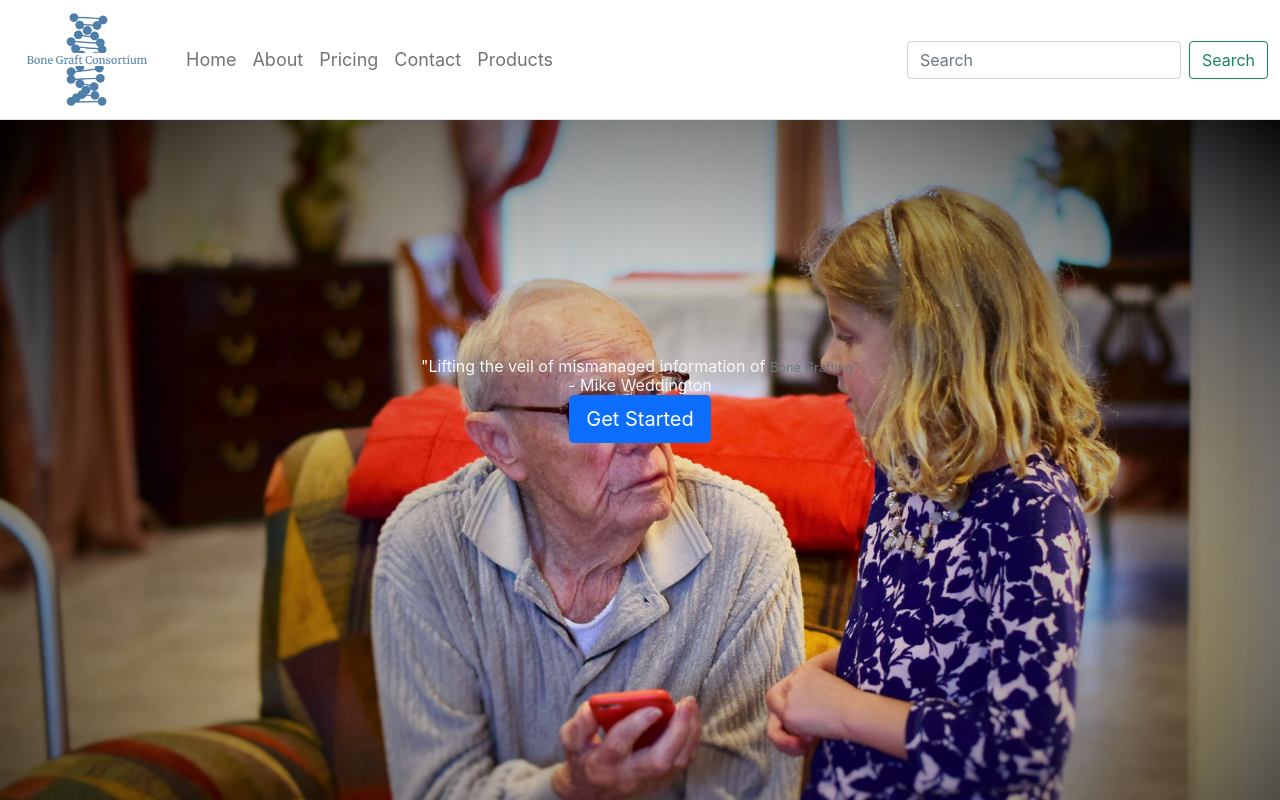
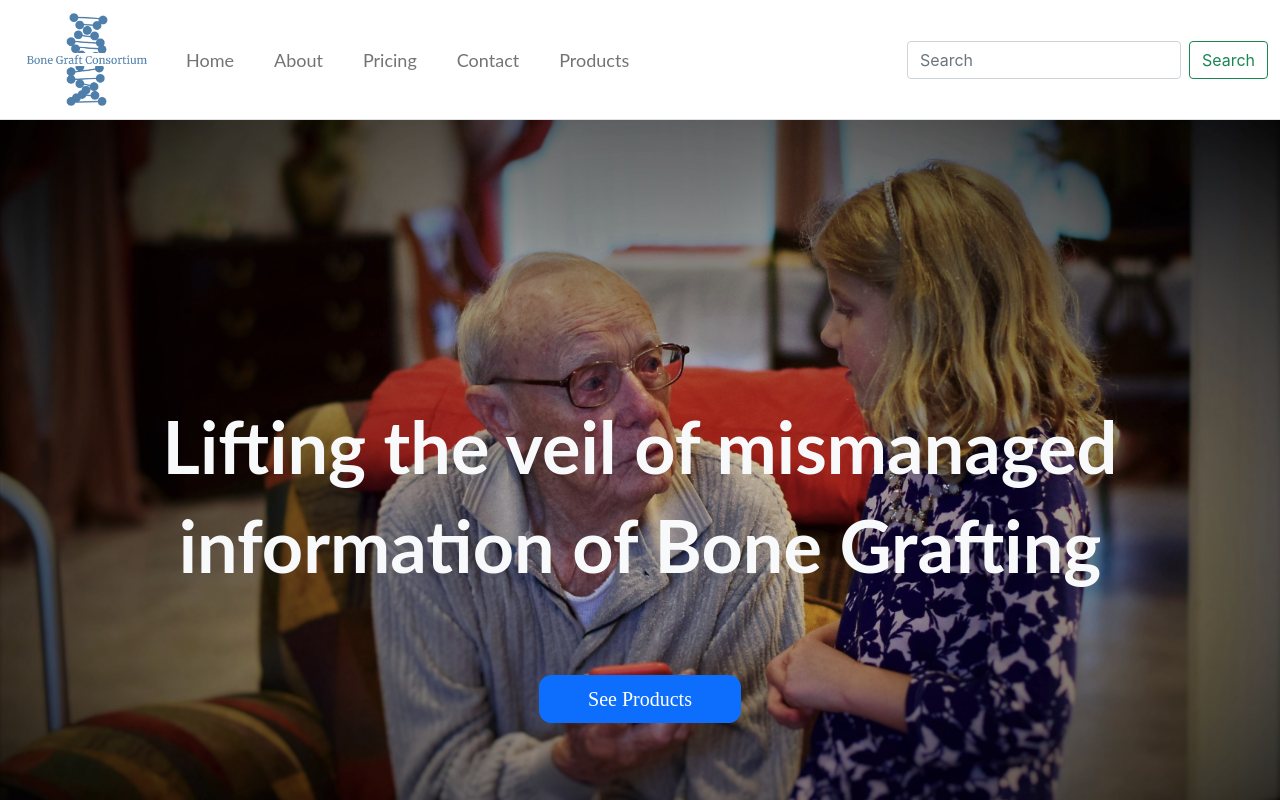
Before and after one commit to davidwilliford99/BGC, a React (Create React App) app in the folder app/: page /home in a window 1280 px wide. Shown: the top 800 px of the page. Built offline with nearby package versions, Linux system fonts and the light colour scheme.

Commit message:
Succesfully integrated API calls

```diff
--- a/app/src/AppRouter.js
+++ b/app/src/AppRouter.js
@@ -13,7 +13,6 @@ import ProductsPage from './pages/ProductsPage'
 
 function AppRouter(){
     return(
-        <BrowserRouter>
             <Routes>
 
                 <Route path="/home" element={<HomePage/>} />
@@ -26,8 +25,8 @@ function AppRouter(){
 
                 <Route path="/products" element={<ProductsPage/>}/>
 
+
             </Routes>
-        </BrowserRouter>
     )
 }
 
--- a/app/src/components/NavbarComp.js
+++ b/app/src/components/NavbarComp.js
@@ -3,7 +3,6 @@ import Container from 'react-bootstrap/Container';
 import Form from 'react-bootstrap/Form';
 import Nav from 'react-bootstrap/Nav';
 import Navbar from 'react-bootstrap/Navbar';
-// import NavDropdown from 'react-bootstrap/NavDropdown';
 
 
 function NavScrollExample() {
@@ -22,7 +21,7 @@ function NavScrollExample() {
         <Navbar.Toggle aria-controls="navbarScroll" />
         <Navbar.Collapse id="navbarScroll">
           <Nav
-            className="me-auto my-2 my-lg-0 text-lg"
+            className="me-auto my-2 my-lg-0 text-lg gap-4 font-['Lato']"
             style={{ maxHeight: '100px' }}
             navbarScroll
           >
--- a/app/src/components/ProductComp.js
+++ b/app/src/components/ProductComp.js
@@ -7,7 +7,16 @@ import React from "react";
  *
  */
 
-function ProductComp() {
+function ProductComp(props) {
+
+
+
+  // props
+  const title = props.title;
+  const category = props.category;
+  const description = props.description;
+
+
 
 
   return (
@@ -17,9 +26,9 @@ function ProductComp() {
 
         <div id="product-details" className="m-2">
             <img src="https://wp04-media.cdn.ihealthspot.com/wp-content/uploads/sites/115/2021/08/What-are-the-Different-Types-of-Orthopedic-Doctors-768x512.jpg.webp" alt="product"/>
-            <h1 className="text-xl my-2">Product Title</h1>
-            <h1 className="text-sm">Product Category</h1>
-            <h1 className="text-sm">Regulation pathway</h1>
+            <h1 className="text-xl my-2">{title}</h1>
+            <h1 className="text-sm">{category}</h1>
+            <h1 className="text-sm">{description}</h1>
         </div>
 
 
--- a/app/src/index.css
+++ b/app/src/index.css
@@ -5,6 +5,15 @@ You dont really need this but its implements random stuff
 @tailwind base;
 @tailwind components;
 @tailwind utilities;
+
+
+
+/*
+Google Fonts
+*/
+@import url('https://fonts.googleapis.com/css2?family=Lato:wght@100;300;400;700&family=Montserrat:wght@200;400;500;600;700&display=swap');
+
+
 
 body {
   margin: 0;
--- a/app/src/index.js
+++ b/app/src/index.js
@@ -7,11 +7,14 @@ import ReactDOM from 'react-dom/client';
 import './index.css';
 import App from './App';
 import reportWebVitals from './reportWebVitals';
+import { BrowserRouter } from 'react-router-dom';
 
 const root = ReactDOM.createRoot(document.getElementById('root'));
 root.render(
   <React.StrictMode>
-    <App />
+    <BrowserRouter>
+      <App />
+    </BrowserRouter>
   </React.StrictMode>
 );
 
--- /dev/null
+++ b/app/src/pages/HomePage.css
@@ -0,0 +1,9 @@
+#hero-section {
+    background-image: url("./../../public/images/tim-kilby-x2qzLL3vdBs-unsplash-edited.jpg");
+    background-position: center;
+    background-size: cover;
+}
+
+#hero-section::before {
+
+}
--- a/app/src/pages/HomePage.js
+++ b/app/src/pages/HomePage.js
@@ -1,22 +1,19 @@
 import React from 'react';
+import './HomePage.css';
+
 
 function HomePage() {
   return (
 
     <div className='overflow-x-hidden w-full'>
-      <img
-        className='w-full'
-        src='images/tim-kilby-x2qzLL3vdBs-unsplash.jpg'
-        alt='main-background'
-      />
-      <div className='card-img-overlay d-flex flex-column justify-content-center align-items-center'>
-        <h1 className='text-light text-center'>
-          "Lifting the veil of mismanaged information of{' '}
-          <small className='text-muted'>Bone Grafting"</small>
+
+
+      <div className='h-screen d-flex flex-column justify-content-center align-items-center' id='hero-section'>
+        <h1 className='text-light text-center text-7xl px-40 py-20 font-["Lato"] font-bold leading-snug'>
+          Lifting the veil of mismanaged information of Bone Grafting
         </h1>
-        <h1 className='text-light text-center'>- Mike Weddington</h1>
-        <a href='#' className='btn btn-primary btn-lg btn-get-started'>
-          Get Started
+        <a href='/products' className='btn btn-primary btn-lg btn-get-started px-5 rounded-xl font-["Montserrat"] font-medium'>
+          See Products
         </a>
       </div>
 
--- a/app/src/pages/ProductsPage.js
+++ b/app/src/pages/ProductsPage.js
@@ -1,19 +1,33 @@
-import React from 'react';
+import React, { useState, useEffect } from 'react';
 import ProductComp from '../components/ProductComp';
+
+
+
+
+
+function ProductsPage() {
+
 
 
     /**
      *
- * Once API is setup, we can get a list of products from the API. Then map this list to
- * ProductComp components using props
+     * Fetching product list from api
+     * Endpoint for all products : localhost:8000/grafts/
      *
      */
+    const [products, setProducts] = useState([]);
+
+    const getProducts = () => {
+        fetch(`http://localhost:8000/grafts/`, {})
+        .then((response) => response.json())
+        .then((data) => setProducts(data))
+    }
+    useEffect(() => {
+        getProducts();
+        }, []);
 
 
-function ProductsPage() {
     return (
-
-
         <>
             {/* SORT BY section */}
             <div className='flex items-center justify-center gap-5 my-5'>
@@ -40,14 +54,22 @@ function ProductsPage() {
 
             {/* Product List */}
             <div className='flex flex-wrap mx-20'>
-            <ProductComp/>
-            <ProductComp/>
+
+                {
+                    products.map((product) => {
+                        return  <ProductComp
+                                    title = {product.name}
+                                    category = {product.category}
+                                    description = {product.description}
+                                />
+                    })
+
+                }
+
+
             </div>
 
         </>
-
-
-
     );
 }
 
--- /dev/null
+++ b/app/src/pages/SingleProductPage.js
@@ -0,0 +1,9 @@
+import React from 'react';
+
+export default function SingleProductPage(props) {
+    return (
+        <div>
+
+        </div>
+    );
+}
--- a/app/src/pages/pricingPage.js
+++ b/app/src/pages/pricingPage.js
@@ -1,7 +1,8 @@
 import React from 'react'
 
 function PricingPage(){
-    return(
+    return (
+
       <div class="row justify-content-center">
         <div class="col-md-4">
           <div class="card mb-4 shadow-sm">
--- a/app/tailwind.config.js
+++ b/app/tailwind.config.js
@@ -12,6 +12,7 @@ module.exports = {
         "BGC4": "#acbcd4",
         "BGC5": "#e1e8ed",
       }
+
     },
   },
   plugins: [],
```
Also changed, not shown: app/public/images/tim-kilby-x2qzLL3vdBs-unsplash-edited.jpg (added). Lines whose indentation alone changed are shown as unchanged.
